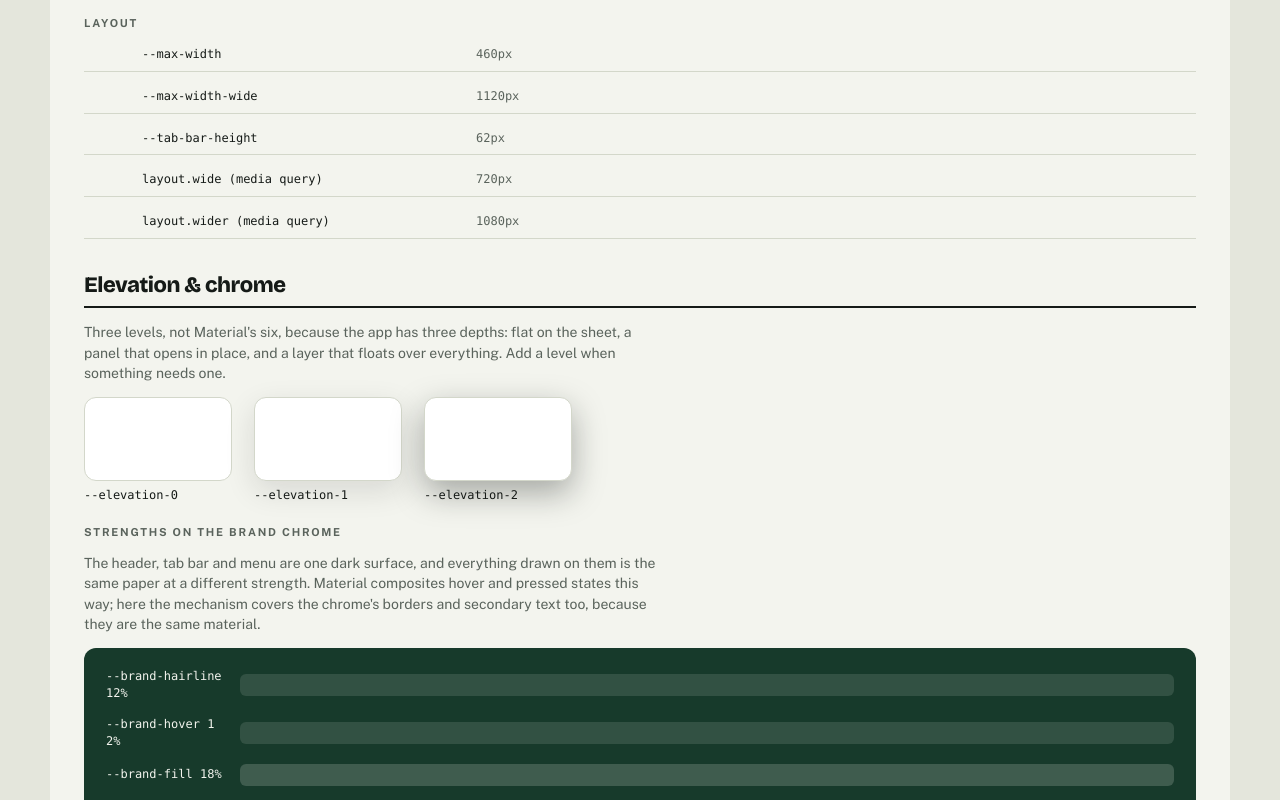
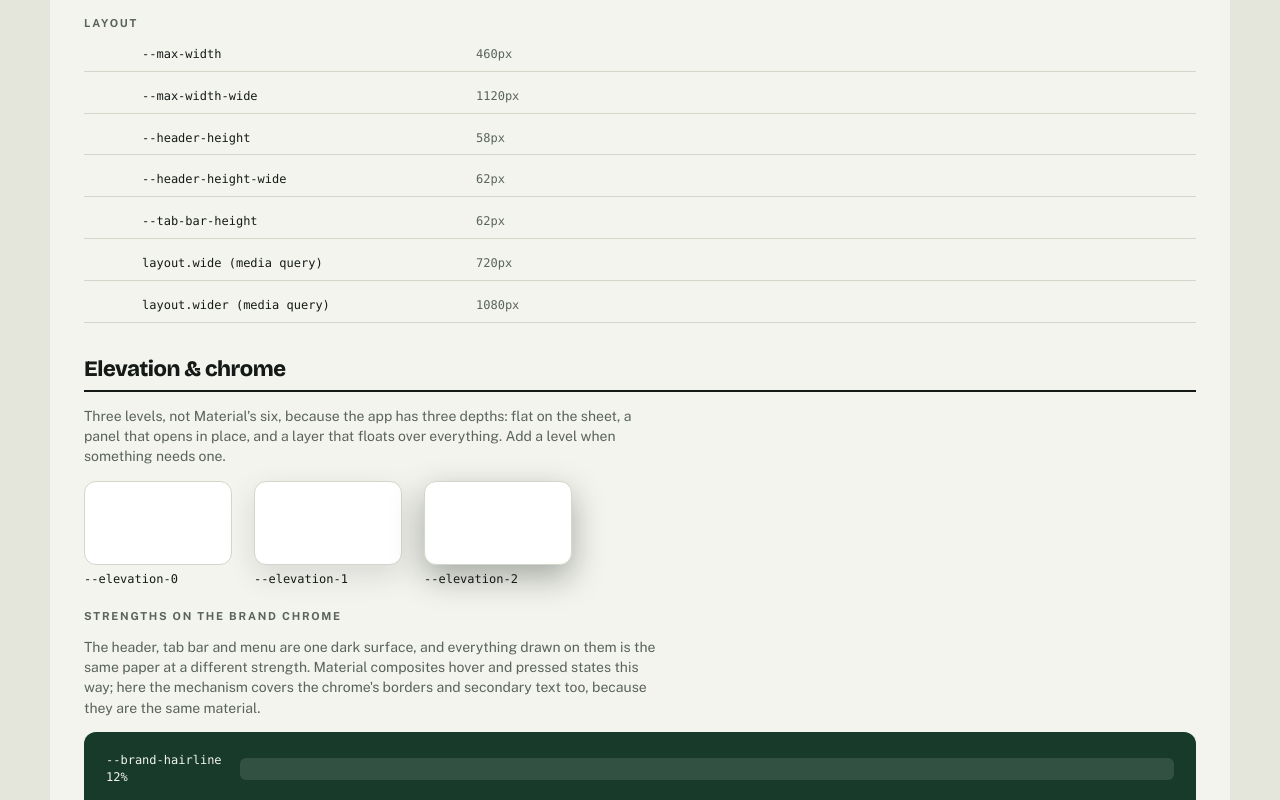
Before and after one commit to jopmiddelkamp/pickleball-tournament-generator, a Next.js app in the folder apps/generator/: page /design in a window 1280 px wide. Shown: the part 5300-6100 px from the top of the page. Built offline with nearby package versions, Linux system fonts and the light colour scheme.

Commit message:
Make the header sticky
The wordmark, language switch and organiser menu stay in reach while the
page scrolls. The header gets a fixed height (58px, 62px wide: padding
plus the 30px chips), emitted as tokens so the wide-screen tab rail can
stick directly beneath it instead of at the viewport top.

```diff
--- a/apps/generator/app/design/design.css
+++ b/apps/generator/app/design/design.css
@@ -318,6 +318,7 @@
 }
 
 .ds__frame .app__header {
+  position: static;
   padding: var(--space-md) var(--space-lg);
 }
 
--- a/apps/generator/app/design/page.tsx
+++ b/apps/generator/app/design/page.tsx
@@ -340,6 +340,8 @@ export default function DesignSystemPage() {
           <div className="ds__grid">
             <ValueRow token="--max-width" value={layout.maxWidth} />
             <ValueRow token="--max-width-wide" value={layout.maxWidthWide} />
+            <ValueRow token="--header-height" value={layout.headerHeight} />
+            <ValueRow token="--header-height-wide" value={layout.headerHeightWide} />
             <ValueRow token="--tab-bar-height" value={layout.tabBarHeight} />
             <ValueRow token="layout.wide (media query)" value={layout.wide} />
             <ValueRow token="layout.wider (media query)" value={layout.wider} />
--- a/apps/generator/app/globals.css
+++ b/apps/generator/app/globals.css
@@ -81,7 +81,14 @@ select {
   flex-direction: column;
 }
 
+/* Stays put while the page scrolls: the wordmark, the language switch and
+   the organiser's menu are always one tap away. Fixed height, so the tab rail
+   on wide screens knows where to stick. */
 .app__header {
+  position: sticky;
+  top: 0;
+  z-index: var(--z-header);
+  min-height: var(--header-height);
   background: var(--color-surface-brand);
   color: var(--color-on-surface-brand);
   padding: var(--space-md) var(--space-lg) var(--space-md);
@@ -1266,6 +1273,7 @@ a.button {
   }
 
   .app__header {
+    min-height: var(--header-height-wide);
     padding: 16px var(--space-xl);
   }
 
@@ -1300,7 +1308,7 @@ a.button {
   /* the tab bar becomes a rail attached to the header and stays in reach */
   .tabbar {
     position: sticky;
-    top: 0;
+    top: var(--header-height-wide);
     left: auto;
     transform: none;
     width: auto;
--- a/apps/generator/lib/theme.ts
+++ b/apps/generator/lib/theme.ts
@@ -300,6 +300,8 @@ export const motion = {
 /** Every stacking context in the app, so no component invents a number. */
 export const zIndex = {
   tabBar: 10,
+  /** Above the tab bar's content, below the menu that drops out of it. */
+  header: 15,
   scrim: 19,
   menu: 20,
 } as const;
@@ -314,6 +316,9 @@ export const zIndex = {
 export const layout = {
   maxWidth: "460px",
   maxWidthWide: "1120px",
+  /** Padding plus the 30px chips; fixed so the tab rail can stick below it. */
+  headerHeight: "58px",
+  headerHeightWide: "62px",
   tabBarHeight: "62px",
   /** Two courts fit side by side. */
   wide: "720px",
@@ -368,5 +373,7 @@ export const cssVariables: Record<string, string> = {
 
   "--max-width": layout.maxWidth,
   "--max-width-wide": layout.maxWidthWide,
+  "--header-height": layout.headerHeight,
+  "--header-height-wide": layout.headerHeightWide,
   "--tab-bar-height": layout.tabBarHeight,
 };
```
